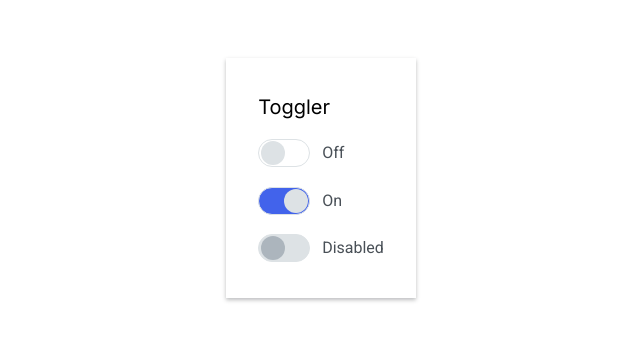
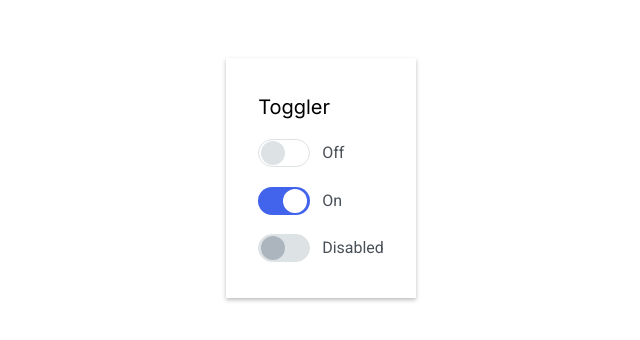
Before and after one commit to js-tasks-ru/htmlcss-20210513_mrmldsky27, a website: page 07-lection5/03-toggler/index.html in a window 1280 px wide. Shown: the part 222-562 px from the top of the page, 319-959 px from the left. Drawn offline with Linux system fonts and the light colour scheme.

Commit message:
added white color for checked toggler

```diff
--- a/07-lection5/03-toggler/toggler.css
+++ b/07-lection5/03-toggler/toggler.css
@@ -42,10 +42,13 @@
 
 .toggler__input:checked ~ .toggler__state .toggler__control {
     background-color: var(--blue-1);
+    border: none;
 }
 
 .toggler__input:checked ~ .toggler__state .toggler__icon {
     transform: translate(23px, -50%);
+    background-color: var(--white);
+    border: none;
 }
 
 .toggler__input:disabled ~ .toggler__state {
```
